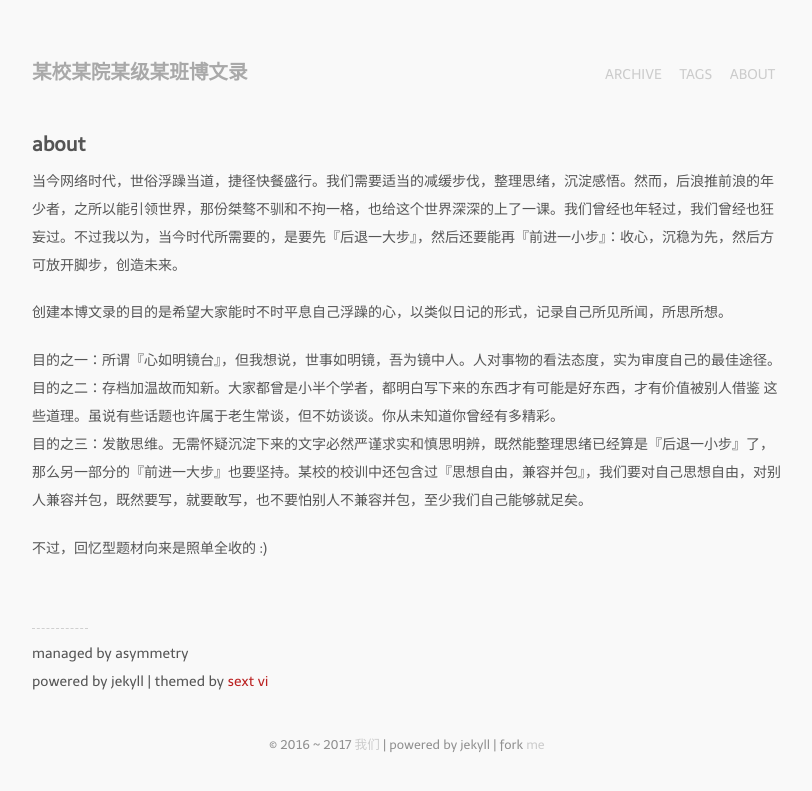
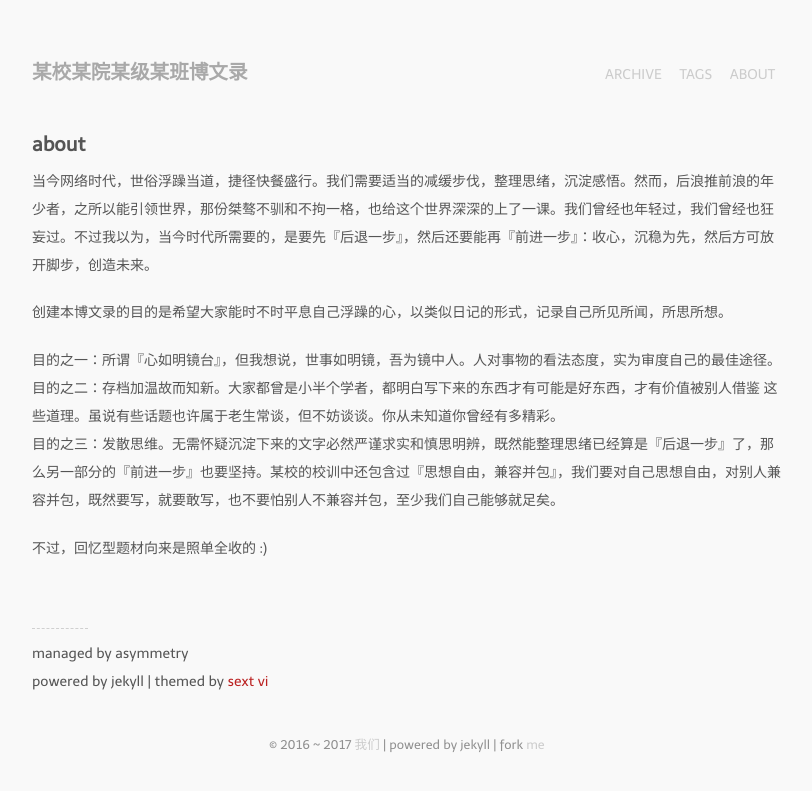
Before and after one commit to pkuphys/pkuphys.github.io, a Jekyll site: the page built from about.markdown, in a window 1280 px wide. Shown: the top 791 px of the page, without its empty margins (233-1045 px from the left). Built offline with Jekyll 4.4.1, drawn with Linux system fonts in a browser that asks for light colours; nearby versions of some CDN libraries; some web fonts are replaced.

Commit message:
Update about.markdown

```diff
--- a/about.markdown
+++ b/about.markdown
@@ -3,13 +3,13 @@ title: about
 layout: page
 ---
 
-当今网络时代，世俗浮躁当道，捷径快餐盛行。我们需要适当的减缓步伐，整理思绪，沉淀感悟。然而，后浪推前浪的年少者，之所以能引领世界，那份桀骜不驯和不拘一格，也给这个世界深深的上了一课。我们曾经也年轻过，我们曾经也狂妄过。不过我以为，当今时代所需要的，是要先『后退一大步』，然后还要能再『前进一小步』：收心，沉稳为先，然后方可放开脚步，创造未来。
+当今网络时代，世俗浮躁当道，捷径快餐盛行。我们需要适当的减缓步伐，整理思绪，沉淀感悟。然而，后浪推前浪的年少者，之所以能引领世界，那份桀骜不驯和不拘一格，也给这个世界深深的上了一课。我们曾经也年轻过，我们曾经也狂妄过。不过我以为，当今时代所需要的，是要先『后退一步』，然后还要能再『前进一步』：收心，沉稳为先，然后方可放开脚步，创造未来。
 
 创建本博文录的目的是希望大家能时不时平息自己浮躁的心，以类似日记的形式，记录自己所见所闻，所思所想。
 
 目的之一：所谓『心如明镜台』，但我想说，世事如明镜，吾为镜中人。人对事物的看法态度，实为审度自己的最佳途径。
 目的之二：存档加温故而知新。大家都曾是小半个学者，都明白写下来的东西才有可能是好东西，才有价值被别人借鉴 这些道理。虽说有些话题也许属于老生常谈，但不妨谈谈。你从未知道你曾经有多精彩。
-目的之三：发散思维。无需怀疑沉淀下来的文字必然严谨求实和慎思明辨，既然能整理思绪已经算是『后退一小步』了，那么另一部分的『前进一大步』也要坚持。某校的校训中还包含过『思想自由，兼容并包』，我们要对自己思想自由，对别人兼容并包，既然要写，就要敢写，也不要怕别人不兼容并包，至少我们自己能够就足矣。
+目的之三：发散思维。无需怀疑沉淀下来的文字必然严谨求实和慎思明辨，既然能整理思绪已经算是『后退一步』了，那么另一部分的『前进一步』也要坚持。某校的校训中还包含过『思想自由，兼容并包』，我们要对自己思想自由，对别人兼容并包，既然要写，就要敢写，也不要怕别人不兼容并包，至少我们自己能够就足矣。
 
 不过，回忆型题材向来是照单全收的 :)
 <br><br><br>
```
